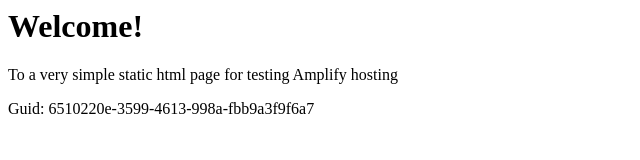
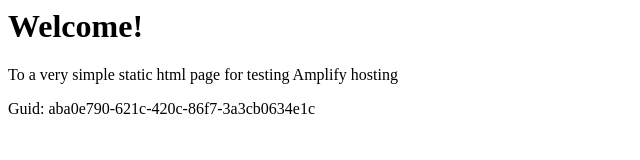
Before and after one commit to aws-aemilia-gru/Github-PR-Commit-Integration-Test-DoNotTouch-GithubWebhookPreviewCanaryTest-v1-preprod-sa-east-1, a website: page src/index.html in a window 1280 px wide. Shown: the full height of the page, 0-640 px from the left. Drawn offline with Linux system fonts and the light colour scheme.

Commit message:
commit from integ tests

```diff
--- a/src/index.html
+++ b/src/index.html
@@ -12,6 +12,6 @@
 <body>
     <h1>Welcome!</h1>
     <p>To a very simple static html page for testing Amplify hosting</p>
-    <p>Guid: 6510220e-3599-4613-998a-fbb9a3f9f6a7</p></body>
+    <p>Guid: aba0e790-621c-420c-86f7-3a3cb0634e1c</p></body>
 
 </html>
```
